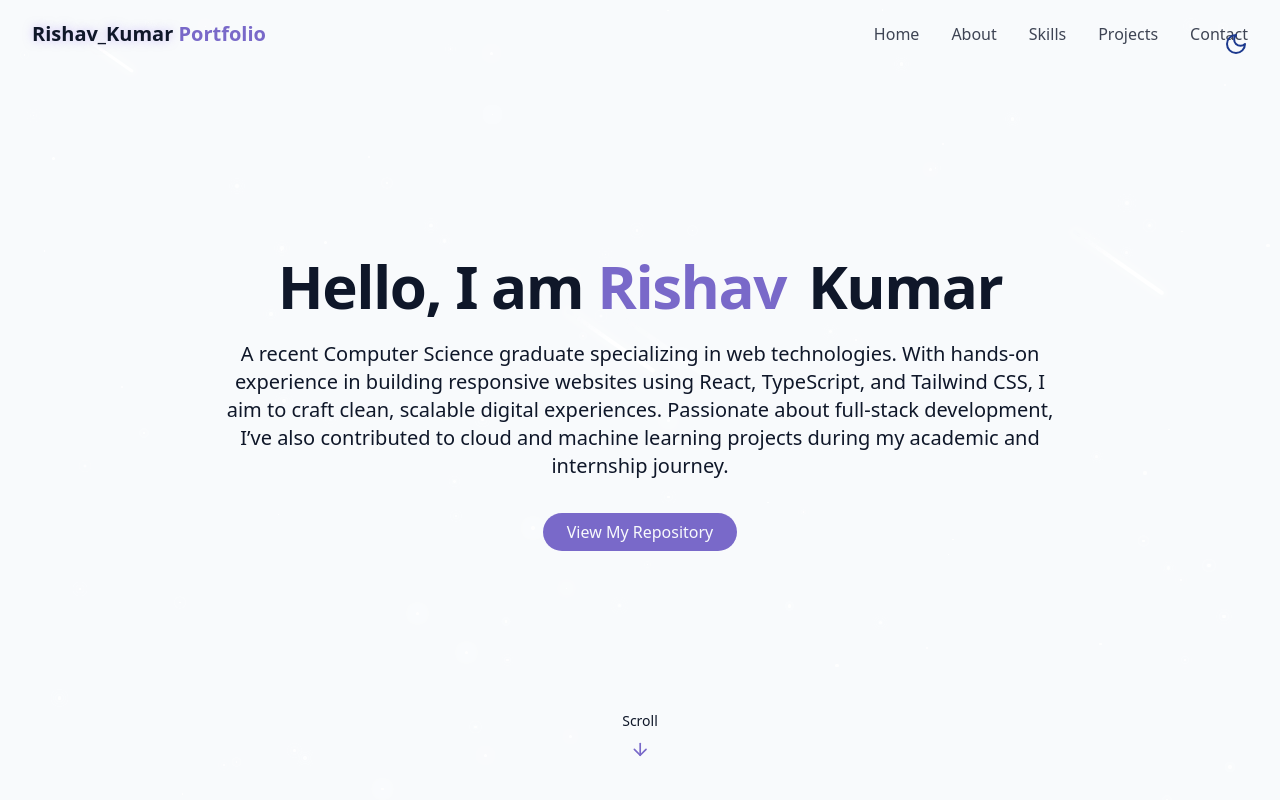
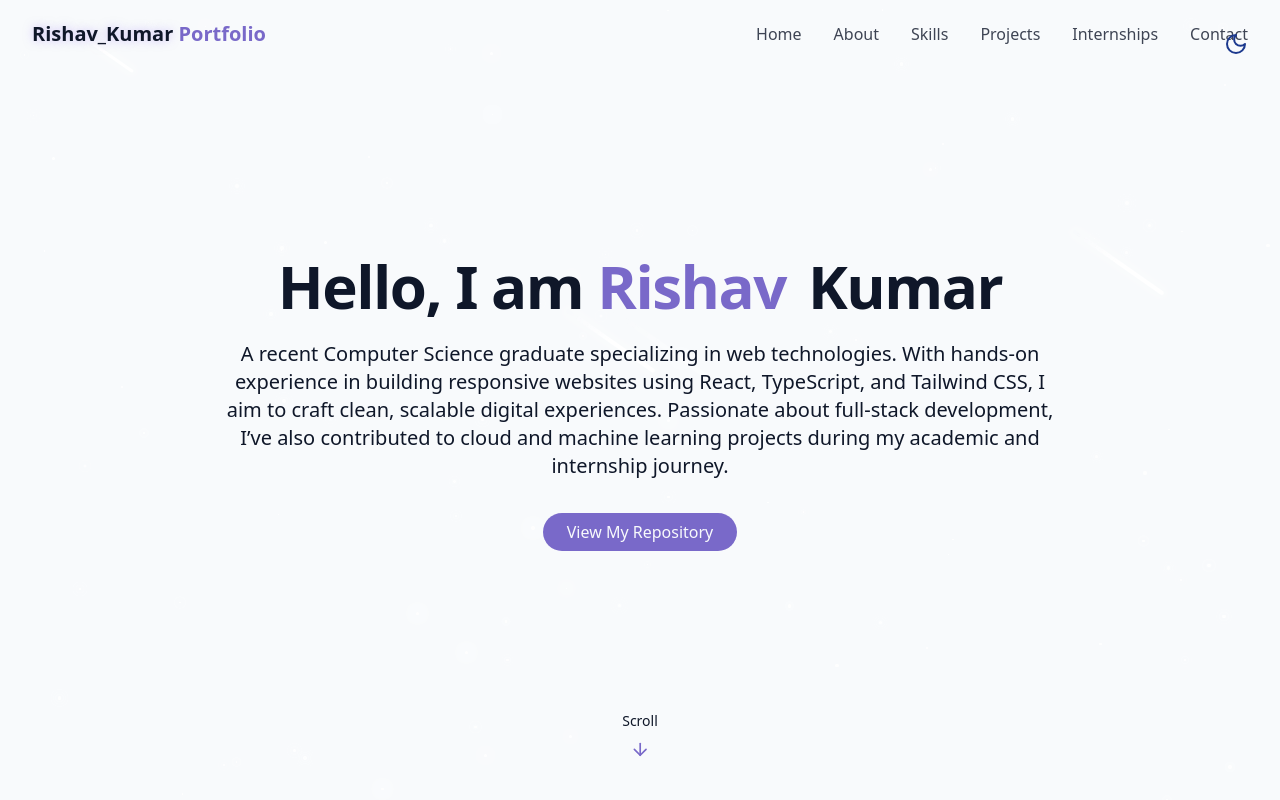
Before and after one commit to Om13884/my-portfolio, a React (Vite) app: page / in a window 1280 px wide. Shown: the top 800 px of the page. Built offline with nearby package versions, Linux system fonts and the light colour scheme.

Commit message:
Update Navbar.jsx

```diff
--- a/src/components/Navbar.jsx
+++ b/src/components/Navbar.jsx
@@ -7,6 +7,7 @@ const navItems = [
   { name: "About", href: "#about" },
   { name: "Skills", href: "#skills" },
   { name: "Projects", href: "#projects" },
+  { name: "Internships", href: "#internships" },
   { name: "Contact", href: "#contact" },
 ];
 
```
